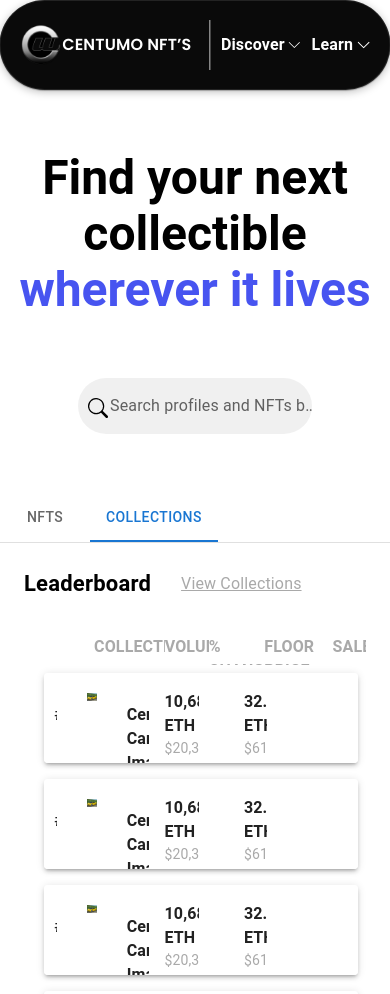
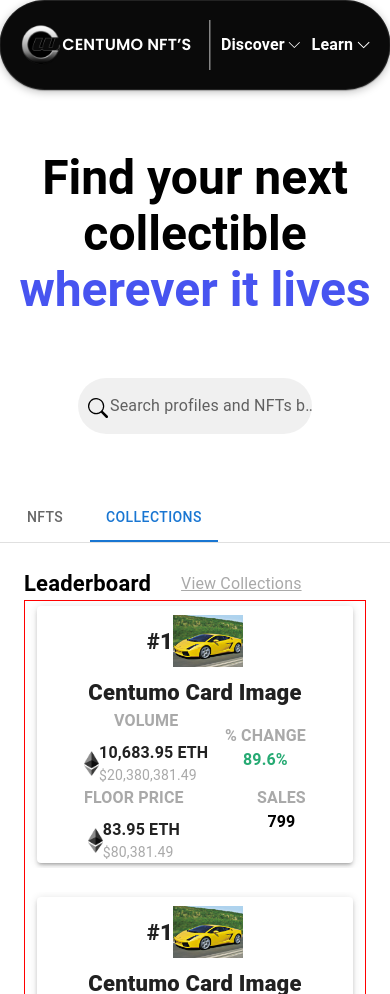
Before and after one commit to Centum-World-NFT/centum-world-NFT, a React (Vite) app in the folder client/: page /discover/collections in a window 390 px wide. Both pictures are taken after a click on the tab "COLLECTIONS". Built offline with nearby package versions, Linux system fonts and the light colour scheme.

Commit message:
media query on collections

```diff
--- a/client/src/components/common/cardContent/CardContent.jsx
+++ b/client/src/components/common/cardContent/CardContent.jsx
@@ -1,8 +1,41 @@
-import React from 'react'
-import { CollectionName, DolValue, EthValue, ImgDiv, LeftBox, MainDiv, PerChangeDiv, PerChangeValue, PerChangeValueDiv, RightBox, SalesDiv, SalesValue, SalesValueDiv, SerialNumber, VolumeDiv, VolumeDolDiv, VolumeETHDiv, VolumeImgDiv, VolumeLeftDiv, VolumeRightDiv, Wrapper } from './CardContentStyle'
-import { CardMedia } from '@mui/material'
-import image from '@/utils/collectionImg/lambo.jpg'
-import volumeImage from '../../../utils/collectionImg/Ethereum.png'
+import React from "react";
+import {
+  CollectionName,
+  CollectionNameBox,
+  DolValue,
+  EthValue,
+  ImgBox,
+  ImgDiv,
+  LeftBox,
+  MainDiv,
+  PerChangeContentDiv,
+  PerChangeDiv,
+  PerChangeLabel,
+  PerChangeLabelDiv,
+  PerChangeValue,
+  PerChangeValueDiv,
+  RightBox,
+  RightLowerBox,
+  RightUperBox,
+  SalesDiv,
+  SalesLabelDiv,
+  SalesValue,
+  SalesValueDiv,
+  SerialNumber,
+  VolumeContentDiv,
+  VolumeDiv,
+  VolumeDolDiv,
+  VolumeETHDiv,
+  VolumeImgDiv,
+  VolumeLabel,
+  VolumeLabelDiv,
+  VolumeLeftDiv,
+  VolumeRightDiv,
+  Wrapper,
+} from "./CardContentStyle";
+import { CardMedia } from "@mui/material";
+import image from "@/utils/collectionImg/lambo.jpg";
+import volumeImage from "../../../utils/collectionImg/Ethereum.png";
 
 const CardContent = () => {
   return (
@@ -10,24 +43,26 @@ const CardContent = () => {
       <Wrapper>
         <MainDiv>
           <LeftBox>
+            <ImgBox>
               <SerialNumber>#1</SerialNumber>
               <ImgDiv>
-                            <CardMedia
-                                component="img"
-                                image={image}
-                            />
+                <CardMedia component="img" image={image} />
               </ImgDiv>
+            </ImgBox>
+            <CollectionNameBox>
               <CollectionName>Centumo Card Image</CollectionName>
+            </CollectionNameBox>
           </LeftBox>
           <RightBox>
+           <RightUperBox>
            <VolumeDiv>
+              <VolumeLabelDiv>
+                <VolumeLabel>VOLUME</VolumeLabel>
+              </VolumeLabelDiv>
+              <VolumeContentDiv>
                 <VolumeLeftDiv>
                   <VolumeImgDiv>
-                                    <CardMedia
-                                        component="img"
-                                        image={volumeImage}
-                                    />
-
+                    <CardMedia component="img" image={volumeImage} />
                   </VolumeImgDiv>
                 </VolumeLeftDiv>
                 <VolumeRightDiv>
@@ -38,43 +73,54 @@ const CardContent = () => {
                     <DolValue>$20,380,381.49</DolValue>
                   </VolumeDolDiv>
                 </VolumeRightDiv>
+              </VolumeContentDiv>
             </VolumeDiv>
 
             <PerChangeDiv>
+              <PerChangeLabelDiv>
+                <PerChangeLabel>% CHANGE</PerChangeLabel>
+              </PerChangeLabelDiv>
+              <PerChangeContentDiv>
                 <PerChangeValueDiv>
                   <PerChangeValue>89.6%</PerChangeValue>
                 </PerChangeValueDiv>
+              </PerChangeContentDiv>
             </PerChangeDiv>
+           </RightUperBox>
 
+            <RightLowerBox>
             <VolumeDiv>
+              <VolumeLabelDiv>
+                <VolumeLabel>FLOOR PRICE</VolumeLabel>
+              </VolumeLabelDiv>
+              <VolumeContentDiv>
                 <VolumeLeftDiv>
                   <VolumeImgDiv>
-                                    <CardMedia
-                                        component="img"
-                                        image={volumeImage}
-                                    />
-
+                    <CardMedia component="img" image={volumeImage} />
                   </VolumeImgDiv>
                 </VolumeLeftDiv>
                 <VolumeRightDiv>
                   <VolumeETHDiv>
-                                    <EthValue>32.19 ETH</EthValue>
+                    <EthValue>83.95 ETH</EthValue>
                   </VolumeETHDiv>
                   <VolumeDolDiv>
-                                    <DolValue>$61,404.61</DolValue>
+                    <DolValue>$80,381.49</DolValue>
                   </VolumeDolDiv>
                 </VolumeRightDiv>
+              </VolumeContentDiv>
             </VolumeDiv>
             <SalesDiv>
+              <SalesLabelDiv>SALES</SalesLabelDiv>
               <SalesValueDiv>
                 <SalesValue>799</SalesValue>
               </SalesValueDiv>
             </SalesDiv>
+            </RightLowerBox>
           </RightBox>
         </MainDiv>
       </Wrapper>
     </>
-    )
-}
+  );
+};
 
-export default CardContent
+export default CardContent;
--- a/client/src/components/common/cardContent/CardContentStyle.jsx
+++ b/client/src/components/common/cardContent/CardContentStyle.jsx
@@ -3,100 +3,208 @@ import { styled } from "@mui/system";
 
 export const Wrapper = styled("div")({
   padding: "0px 0px 0px 0px",
-})
+});
 
-export const MainDiv = styled(Box)({
-    display: 'flex',
+export const MainDiv = styled(Box)(({ theme }) => ({
+  display: "flex",
+  [theme.breakpoints.down("md")]: {
+    flexDirection: "column",
+    alignItems: "center",
+  },
+}));
 
-})
-export const LeftBox = styled(Box)({
+export const LeftBox = styled(Box)(({ theme }) => ({
+  display: "flex",
+  alignItems: "center",
+  justifyContent: "space-between",
+  width: "35%",
+  [theme.breakpoints.down("md")]: {
+    width: "95%",
+    flexDirection: "column",
+  },
+}));
+
+export const ImgBox = styled(Box)(({ theme }) => ({
+  display: "flex",
+  alignItems: "center",
+  justifyContent: "space-between",
+  [theme.breakpoints.down("md")]: {
+    display: "flex",
+    flexDirection: "row",
+  },
+}));
+
+export const CollectionNameBox = styled(Box)(({ theme }) => ({
+  [theme.breakpoints.down("md")]: {
+    display: "block",
+  },
+}));
+
+export const RightBox = styled(Box)(({ theme }) => ({
+  display: "flex",
+  width: "70%",
+  justifyContent: "space-around",
+  [theme.breakpoints.down("md")]: {
+    width: "97%",
+  },
+  [theme.breakpoints.down('md')]:{
+    flexDirection:'column'
+  }
+}));
+
+export const RightUperBox = styled(Box)(({theme}) => ({
+    [theme.breakpoints.down("md")]:{
         display:'flex',
-    width:'35%',
-})
-export const RightBox = styled(Box)({
+        justifyContent:'space-between'
+    }
+}))
+export const RightLowerBox = styled(Box)(({theme}) => ({
+    [theme.breakpoints.down("md")]:{
         display:'flex',
-     width:'70%',
-    justifyContent:'space-around',
+        justifyContent:'space-between'
+    }
+}))
+export const SerialNumber = styled(Typography)(({ theme }) => ({
+  fontamily: "'Poppins', sans-serif",
+  fontWeight: "500",
+  justifyContent: "center",
+  [theme.breakpoints.down("md")]: {
+    fontSize: "22px",
+    fontWeight: 900,
+  },
+}));
+export const ImgDiv = styled(Box)({
+  display: "flex",
+  alignItems: "center",
+  height: "70px",
+  width: "70px",
+});
+export const CollectionName = styled(Typography)(({ theme }) => ({
+  display: "block",
+  fontamily: "'Poppins', sans-serif",
+  fontWeight: 700,
+  //   margin: "30px 0px 0px 10px",
+  [theme.breakpoints.down("md")]: {
+    fontSize: "22px",
+    fontWeight: 900,
+  },
+}));
 
-})
-export const SerialNumber = styled(Typography)({
-    fontamily: "'Poppins', sans-serif",
-    fontWeight:'500',
-    justifyContent:'center',
-    margin:"30px 0px 0px 10px",
-})
-export const ImgDiv = styled("div")({
-    height:'70px',
-    width:'70px',
-    margin:'20px 20px 0px 30px'
-})
-export const CollectionName = styled(Typography)({
-    fontamily: "'Poppins', sans-serif",
-    fontWeight:700,
-    margin:'30px 0px 0px 10px'
-})
 export const VolumeDiv = styled(Box)({
-    display:'flex',
-    alignItems:'center',
-    gap:'0.5rem'
-})
+  display: "flex",
+  flexDirection: "column",
+  alignItems: "center",
+  justifyContent: "center",
+  gap: "0.5rem",
+});
+
+export const VolumeContentDiv = styled(Box)(({ theme }) => ({
+  display: "flex",
+  alignItems: "center",
+  [theme.breakpoints.down("md")]: {},
+}));
+
+export const VolumeLabelDiv = styled(Box)(({ theme }) => ({
+  display: "none",
+  [theme.breakpoints.down("md")]: {
+    display: "block",
+  },
+}));
+export const VolumeLabel = styled(Typography)(({ theme }) => ({
+  display: "none",
+  [theme.breakpoints.down("md")]: {
+    display: "block",
+    color: "darkgrey",
+    fontWeight: 700,
+  },
+}));
 export const VolumeLeftDiv = styled(Box)({
-
-     margin:'0px 0px 15px 0px'
-})
-export const VolumeRightDiv = styled(Box)({
-
-})
+  display: "flex",
+});
+export const VolumeRightDiv = styled(Box)({});
 export const VolumeImgDiv = styled("div")({
-    height:'35px',
-    width:'15px',
-    margin:'30px 0px 0px 10px'
-})
-export const VolumeETHDiv = styled(Box)({
-
-})
-export const VolumeDolDiv = styled(Box)({
-
-})
+  display: "flex",
+  alignItems: "center",
+  height: "35px",
+  width: "15px",
+});
+export const VolumeETHDiv = styled(Box)({});
+export const VolumeDolDiv = styled(Box)({});
 export const EthValue = styled(Typography)({
   fontamily: "'Poppins', sans-serif",
-    fontWeight:'bold'
-})
+  fontWeight: "bold",
+});
 export const DolValue = styled(Typography)({
   fontamily: "'Poppins', sans-serif",
-    fontWeight:'400',
-    color:'darkgray',
-    fontSize:'14px'
-})
-export const PerChangeDiv = styled("div")({
-    display:'flex',
-    justifyContent:'center',
-    alignItems:'center',
-})
-export const PerChangeValueDiv = styled(Box)({
+  fontWeight: "400",
+  color: "darkgray",
+  fontSize: "14px",
+});
+export const PerChangeDiv = styled("div")(({ theme }) => ({
+  display: "flex",
+  flexDirection: "column",
+  alignItems: "center",
+  [theme.breakpoints.not("sm")]: {
+    justifyContent: "center",
+  },
+}));
 
-})
+export const PerChangeContentDiv = styled(Box)(({ theme }) => ({
+  [theme.breakpoints.down("md")]: {
+    display: "block",
+    alignItems: "center",
+  },
+}));
+
+export const PerChangeLabelDiv = styled(Box)(({ theme }) => ({
+  display: "none",
+  [theme.breakpoints.down("md")]: {
+    display: "block",
+  },
+}));
+export const PerChangeLabel = styled(Typography)(({ theme }) => ({
+  display: "none",
+  [theme.breakpoints.down("md")]: {
+    display: "block",
+    fontWeight: 700,
+    color: "darkgrey",
+  },
+}));
+
+export const PerChangeValueDiv = styled(Box)({});
 export const PerChangeValue = styled(Typography)({
   fontamily: "'Poppins', sans-serif",
-    color:'#26aa73',
-    fontWeight:'600',
-    marginLeft:'40px'
-})
+  color: "#26aa73",
+  fontWeight: "600",
+});
 
-export const SalesDiv = styled("div")({
-    display:'flex',
-    justifyContent:'center',
-    alignItems:'center',
-    margin:'0px 0px 0px 60px'
+export const SalesDiv = styled("div")(({ theme }) => ({
+  display: "flex",
+  flexDirection: "column",
+  alignItems: "center",
+//   justifyContent:'center',
+    [theme.breakpoints.up(876)]: {
+          justifyContent:  "center",
+          // alignItems:'center'
+        },
+}));
 
-})
+export const SalesLabelDiv = styled(Box)(({ theme }) => ({
+  display: "none",
+  alignItems: "center",
+  [theme.breakpoints.down("md")]: {
+    display: "flex",
+    alignItems: "center",
+    fontWeight: 700,
+    color: "darkgrey",
+  },
+}));
 export const SalesValueDiv = styled(Box)({
-    margin:'0px 0px 0px 60px',
-    alignContent:'right'
-})
+  // display:'flex',
+  // alignItems:'center'
+});
 export const SalesValue = styled(Typography)({
   fontamily: "'Poppins', sans-serif",
-    color:'#000000',
-    fontWeight:'600',
-
-})
+  color: "#000000",
+  fontWeight: "600",
+});
--- a/client/src/components/common/collectionCard/CollectionCard.jsx
+++ b/client/src/components/common/collectionCard/CollectionCard.jsx
@@ -1,6 +1,7 @@
 import React from 'react';
 import { Box, Paper } from '@mui/material';
 import CardContent from '../cardContent/CardContent';
+import { MainDiv, WrapDiv } from './CollectionCardStyle';
 
 const CollectionCard = () => {
   const numberOfCards = 5; // Change this to the desired number of cards
@@ -8,34 +9,18 @@ const CollectionCard = () => {
 
   for (let i = 1; i <= numberOfCards; i++) {
     cards.push(
-      <Box
-        key={i}
-        sx={{
-          display: 'flex',
-          flexWrap: 'wrap',
-          '& > :not(style)': {
-            m: 1,
-            width: '96%',
-            height: 90,
-            marginLeft: '20px',
-            transition: 'transform 0.3s',
-            '&:hover': {
-              transform: 'scale(1.02)',
-            },
-          },
-        }}
-      >
-        <Paper elevation={3}>
-            <CardContent/>
-        </Paper>
-      </Box>
+      <MainDiv>
+      <Paper elevation={3}>
+          <CardContent/>
+      </Paper>
+    </MainDiv>
     );
   }
 
   return (
-    <>
+    <WrapDiv>
       {cards}
-    </>
+    </WrapDiv>
   );
 }
 
--- a/client/src/components/common/collectionCard/CollectionCardStyle.jsx
+++ b/client/src/components/common/collectionCard/CollectionCardStyle.jsx
@@ -1,11 +1,32 @@
-import {Box } from "@mui/material";
+import { Box } from "@mui/material";
 import { styled } from "@mui/system";
 
-export const CardContainer = styled(Box)({
-    // display: 'flex',
-    // flexWrap: 'wrap',
-    // width: '95%',
-    // height: 128,
+export const WrapDiv = styled(Box)({
+    display:'flex',
+    flexDirection: 'column' ,
+    gap:'1.5rem',
+    border:'1px solid red'
+});
 
 
-})
+
+export const MainDiv = styled(Box)(({theme}) => ({
+  display: 'flex',
+  padding:'5px',
+  alignItems:'center',
+
+  '& > :not(style)': {
+    width: '96%',
+    margin: '0 auto',
+    transition: 'transform 0.3s',
+    '&:hover': {
+        transform: 'scale(1.02)',
+    },
+  },
+  [theme.breakpoints.down("md")]:{
+    // height: 180,
+    flexDirection:'column'
+  }
+}));
+
+// ... other styled components
--- a/client/src/components/common/tableheading/TableHeadingStyle.jsx
+++ b/client/src/components/common/tableheading/TableHeadingStyle.jsx
@@ -5,25 +5,28 @@ export const Wrapper = styled("div")({
     padding: "0px 0px 0px 0px",
 })
 
-export const HeadingDiv = styled(Box)({
-    display:'flex',
-    marginTop:'30px'
-})
+export const HeadingDiv = styled(Box)(({theme}) => ({
+    display: 'flex',
+    marginTop: '30px',
+    [theme.breakpoints.down("md")]:{
+        display: "none"
+    }
+}))
 export const HeadingLeftBox = styled(Box)({
-    width:'35%',
-    padding:'5px 0px 0px 40px'
+    width: '35%',
+    padding: '5px 0px 0px 40px'
 
 })
-export const HeadingRightBox = styled(Box)(()=> ({
-    display:'flex',
-    width:'70%',
-    height:'30px',
-    justifyContent:'space-around',
-    paddingTop:'5px'
+export const HeadingRightBox = styled(Box)(() => ({
+    display: 'flex',
+    width: '70%',
+    height: '30px',
+    justifyContent: 'space-around',
+    paddingTop: '5px'
 }))
 export const HeadingTitle = styled(Typography)({
     fontamily: "'Poppins', sans-serif",
-    fontWeight:'600',
-    color:'darkgray',
+    fontWeight: '600',
+    color: 'darkgray',
 
 })
--- a/client/src/pages/collections/NftCollectionsStyle.jsx
+++ b/client/src/pages/collections/NftCollectionsStyle.jsx
@@ -2,8 +2,8 @@ import { Box, TextField, Typography } from "@mui/material";
 import { styled } from "@mui/system";
 
 export const Wrapper = styled("div")({
-    height: '100vh',
-    padding: "0px 0px 0px 0px",
+    // height: '100vh',
+    // padding: "0px 0px 0px 0px",
 })
 
 export const HeadingDiv = styled(Box)({
```
Lines whose indentation alone changed are shown as unchanged.
